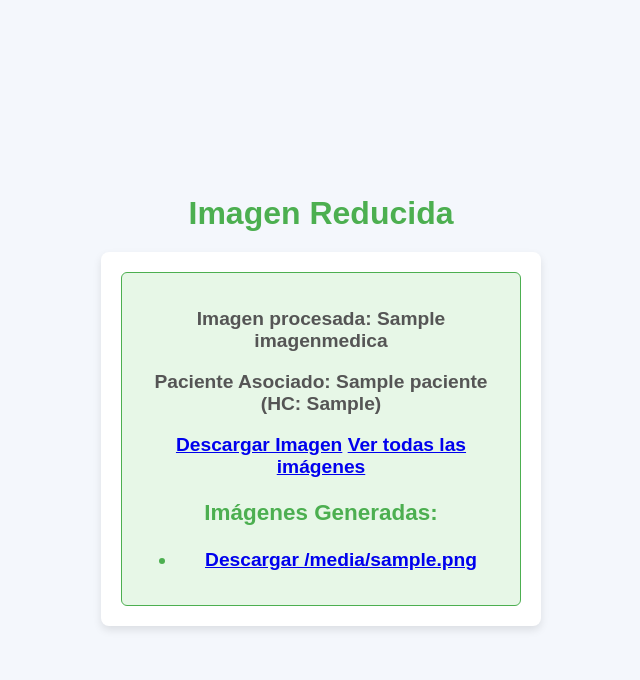
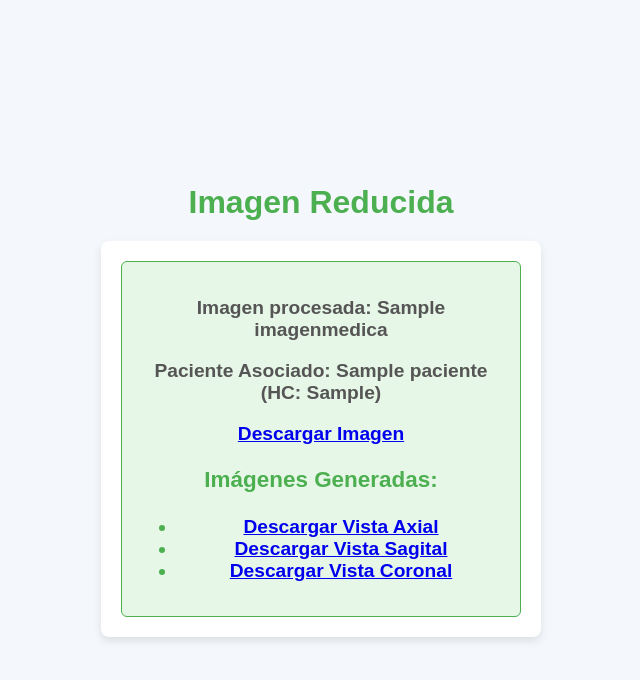
Before and after one commit to Jssoff/Sprint-2-Individual, a Django app: template imagen/templates/imagen/reducir_imagen.html in a window 1280 px wide. Shown: the top 680 px of the page, without its empty margins (319-959 px from the left). Run offline with Django 5.2, Linux system fonts and the light colour scheme; tables that the repository leaves empty hold one stand-in row (values such as "Sample post"); the template is opened without the code that fills it: values that come from a table or form of the project are taken from there, most other values are stand-ins (such as "Sample title", 1, 10 or a date in 2020).

Commit message:
vista sagital

```diff
--- a/imagen/models.py
+++ b/imagen/models.py
@@ -6,6 +6,9 @@ class ImagenMedica(models.Model):
     archivo = models.FileField(upload_to='imagenes/')
     fecha_carga = models.DateTimeField(auto_now_add=True)
     paciente = models.ForeignKey(Paciente, on_delete=models.CASCADE, related_name='imagenes')  # Relación con Paciente
+    vista_axial = models.FileField(upload_to='imagenes/', null=True, blank=True)
+    vista_sagital = models.FileField(upload_to='imagenes/', null=True, blank=True)
+    vista_coronal = models.FileField(upload_to='imagenes/', null=True, blank=True)
 
     def __str__(self):
         return self.nombre
--- a/imagen/templates/imagen/reducir_imagen.html
+++ b/imagen/templates/imagen/reducir_imagen.html
@@ -59,12 +59,11 @@
                 <p>Imagen procesada: {{ imagen.nombre }}</p>
                 <p>Paciente Asociado: {{ imagen.paciente }}</p>
                 <a href="{% url 'descargar_imagen' paciente_id=imagen.paciente.id %}" class="btn">Descargar Imagen</a>
-                <a href="{% url 'visualizar_imagenes' paciente_id=imagen.paciente.id %}" class="btn">Ver todas las imágenes</a>
                 <h3>Imágenes Generadas:</h3>
                 <ul>
-                    {% for img_path in imagenes_generadas %}
-                        <li><a href="{{ MEDIA_URL }}{{ img_path }}" download>Descargar {{ img_path }}</a></li>
-                    {% endfor %}
+                    <li><a href="{{ MEDIA_URL }}{{ imagen.vista_axial }}" download>Descargar Vista Axial</a></li>
+                    <li><a href="{{ MEDIA_URL }}{{ imagen.vista_sagital }}" download>Descargar Vista Sagital</a></li>
+                    <li><a href="{{ MEDIA_URL }}{{ imagen.vista_coronal }}" download>Descargar Vista Coronal</a></li>
                 </ul>
             </div>
         {% else %}
--- a/imagen/views.py
+++ b/imagen/views.py
@@ -335,6 +335,12 @@ def procesar_imagen(request, imagen_id):
         plotting.plot_img(img, display_mode='x', output_file=sagittal_path, title="Vista Sagital")
         plotting.plot_img(img, display_mode='y', output_file=coronal_path, title="Vista Coronal")
 
+        # Save the paths of the generated views in the database
+        imagen.vista_axial = os.path.relpath(axial_path, settings.MEDIA_ROOT)
+        imagen.vista_sagital = os.path.relpath(sagittal_path, settings.MEDIA_ROOT)
+        imagen.vista_coronal = os.path.relpath(coronal_path, settings.MEDIA_ROOT)
+        imagen.save()
+
         # Actualizar la ruta de los archivos procesados en la base de datos
         imagen.archivo.name = os.path.relpath(axial_path, settings.MEDIA_ROOT)  # Guardar solo la vista axial como referencia principal
         imagen.save()
```
